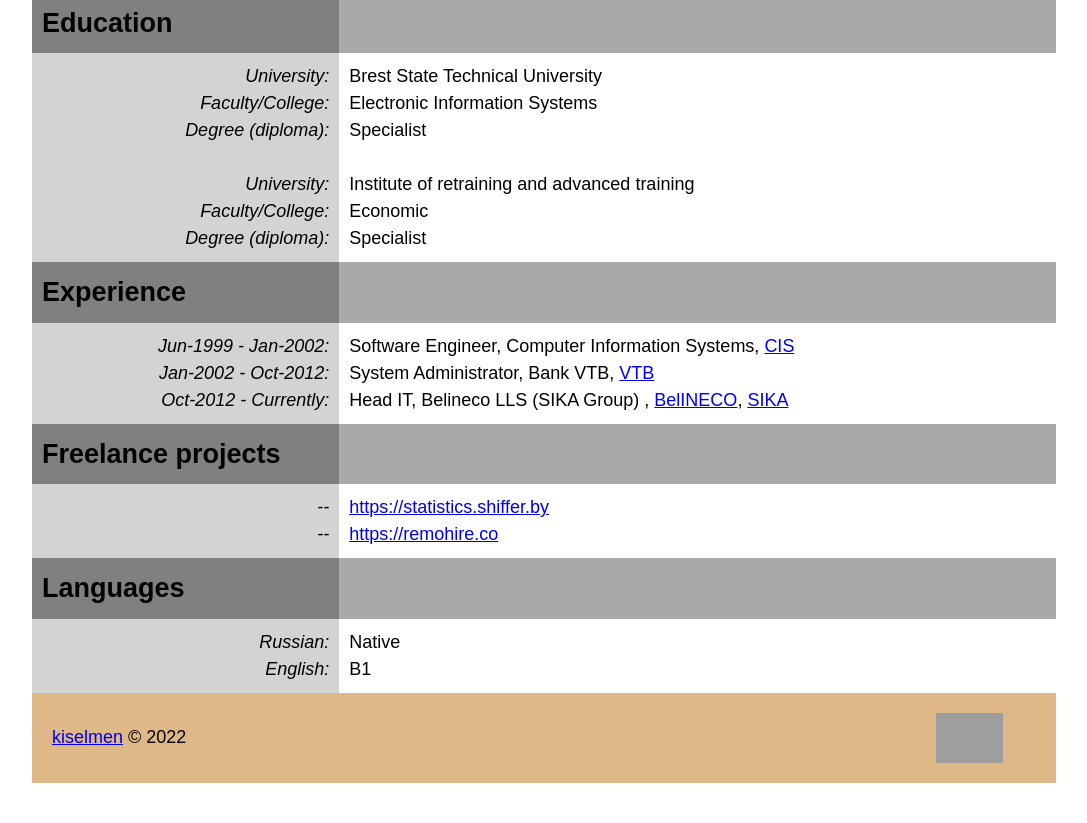
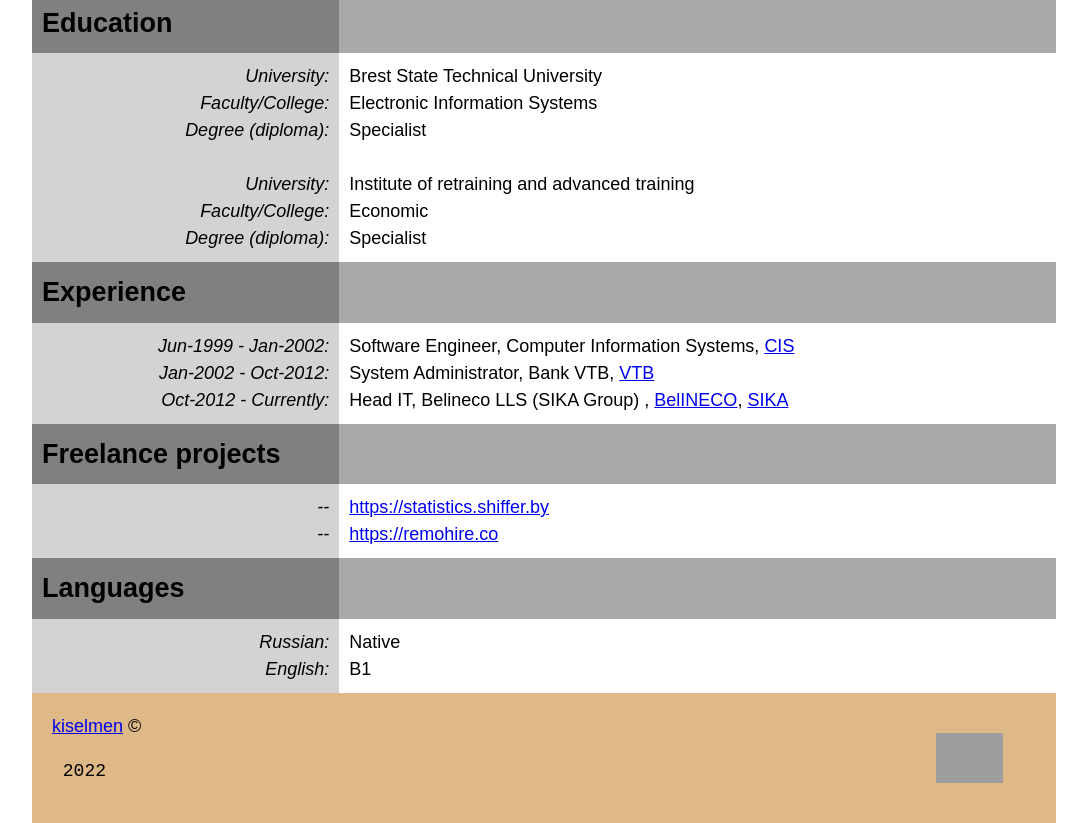
Before and after one commit to kiselmen/rsschool-cv, a plain HTML site: page index.html in a window 1280 px wide. Shown: the part 974-1797 px from the top of the page, without its empty margins (96-1183 px from the left). Before the commit the page ends 1757 px from the top, so only its background shows below. Drawn offline with Linux system fonts and the light colour scheme; grey boxes are pictures that could not be loaded.

Commit message:
fix: one more time update footer

```diff
--- a/index.html
+++ b/index.html
@@ -176,7 +176,7 @@
         <div class="footer-wrapper">
             <div>
                 <a href="https://github.com/kiselmen/">kiselmen</a>
-                &copy 2022
+                &copy<pre> 2022</pre>
             </div>
             <a href="https://rs.school/js/" class="footer-link"></a>
         </div>
```
